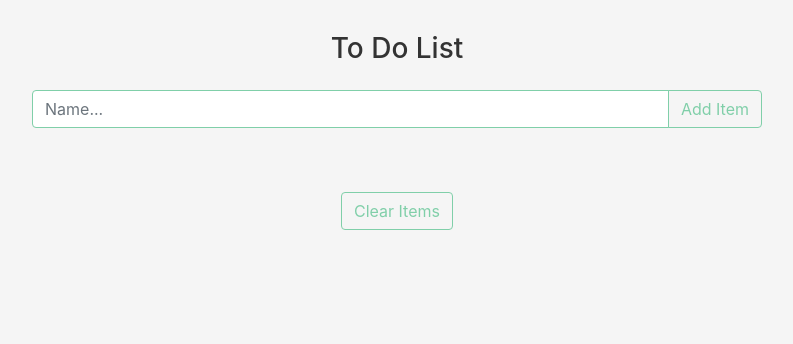
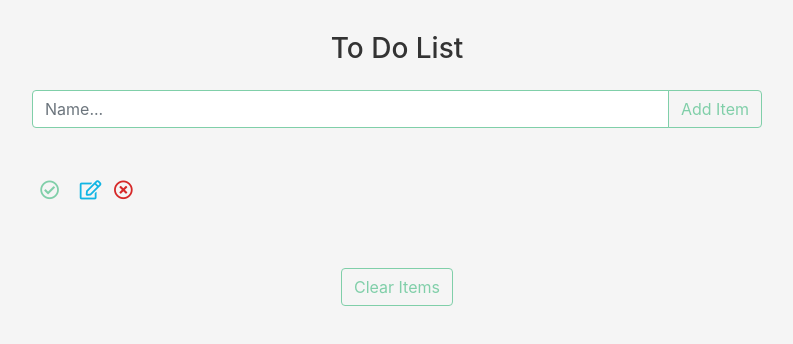
Before and after one commit to hiteshpal29/Newproject, a plain HTML site: page index.html in a window 1280 px wide. Shown: the whole page, without its empty margins (243-1036 px from the left). Drawn offline with Linux system fonts and the light colour scheme; files whose address does not match are found by name.

Commit message:
Update index.html

```diff
--- a/index.html
+++ b/index.html
@@ -40,14 +40,14 @@
      <!-- end of form  -->
      <div class="item-list my-5">
       <!-- single item -->
-      <!-- <div class="item my-3">
-      <h5 class="item-name text-capitalize">laundry</h5>
+      <div class="item my-3">
+<!--   <h5 class="item-name text-capitalize">laundry</h5> -->
       <div class="item-icons">
        <a href="#" class="complete-item mx-2 item-icon"><i class="far fa-check-circle"></i></a>
        <a href="#" class="edit-item mx-2 item-icon"><i class="far fa-edit"></i></a>
        <a href="#" class="delete-item item-icon"><i class="far fa-times-circle"></i></a>
       </div>
-     </div> -->
+     </div>
       <!-- end of single item -->
      </div>
      <button type="button" class="btn btn-green my-3 text-capitalize" id="clear-list">clear items</button>
```
